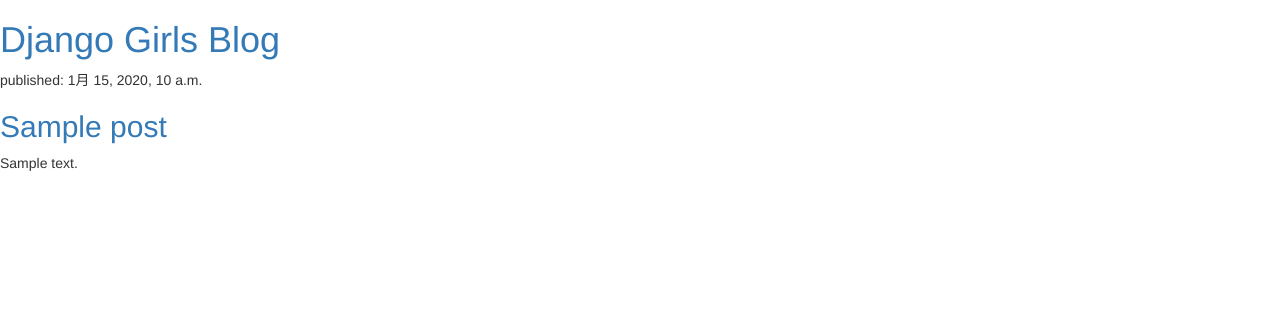
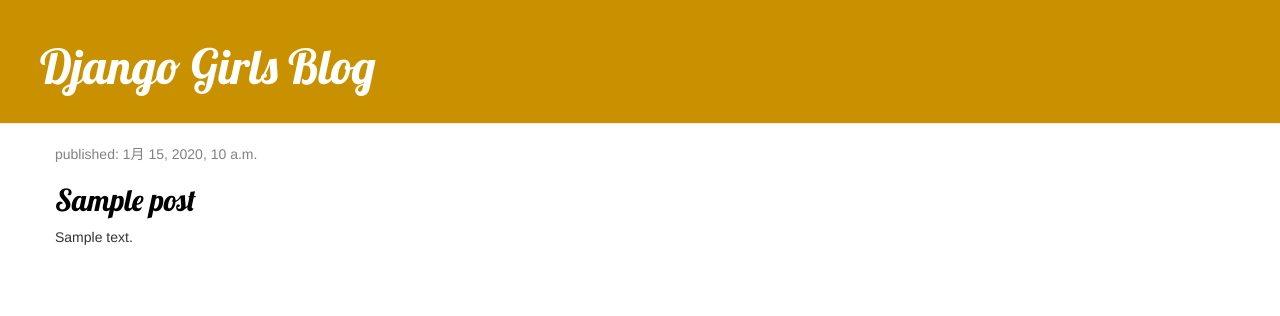
Before and after one commit to Snak0201/my-first-blog, a Django app: page / in a window 1280 px wide. Shown: the top 316 px of the page. Run offline with Django 3.2, Linux system fonts and the light colour scheme; tables that the repository leaves empty hold one stand-in row (values such as "Sample post"); some libraries are stand-ins or nearby versions.

Commit message:
Added view and template for detailed blog post as well as CSS for the site.

```diff
--- /dev/null
+++ b/blog/static/css/blog.css
@@ -0,0 +1,51 @@
+h1 a, h2 a {
+    color: #C25100;
+    font-family: "Lobster";
+}
+
+.page-header {
+    background-color: #C99100;
+    margin-top: 0;
+    padding: 20px 20px 20px 40px;
+}
+
+.page-header h1, .page-header h1 a, .page-header h1 a:visited, .page-header h1 a:active {
+    color: #ffffff;
+    font-size: 36pt;
+    text-decoration: none;
+}
+
+.content {
+    margin-left: 40px;
+}
+
+h1, h2, h3, h4 {
+    font-family: 'Lobster', cursive;
+}
+
+.date {
+    color: #828282;
+}
+
+.save {
+    float: right;
+}
+
+.post-form textarea, .post-form input {
+    width: 100%;
+}
+
+.top-menu, .top-menu:hover, .top-menu:visited {
+    color: #ffffff;
+    float: right;
+    font-size: 26pt;
+    margin-right: 20px;
+}
+
+.post {
+    margin-bottom: 70px;
+}
+
+.post h2 a, .post h2 a:visited {
+    color: #000000;
+}
--- /dev/null
+++ b/blog/templates/blog/base.html
@@ -0,0 +1,24 @@
+{% load static %}
+<!DOCTYPE html>
+<html>
+    <head>
+        <title>Django Girls blog</title>
+        <link rel="stylesheet" href="//maxcdn.bootstrapcdn.com/bootstrap/3.2.0/css/bootstrap.min.css">
+        <link rel="stylesheet" href="//maxcdn.bootstrapcdn.com/bootstrap/3.2.0/css/bootstrap-theme.min.css">
+        <link href="//fonts.googleapis.com/css?family=Lobster&subset=latin,latin-ext" rel="stylesheet" type="text/css">
+        <link rel="stylesheet" href="{% static 'css/blog.css' %}">
+    </head>
+    <body>
+    <div class="page-header">
+        <h1><a href="/">Django Girls Blog</a></h1>
+    </div>
+    <div class="content container">
+        <div class="row">
+            <div class="col-md-8">
+            {% block content %}
+            {% endblock %}
+            </div>
+        </div>
+    </div>
+</body>
+</html>
--- a/blog/templates/blog/post_list.html
+++ b/blog/templates/blog/post_list.html
@@ -1,22 +1,14 @@
-{% load static %}
-<html>
-    <head>
-        <title>Django Girls blog</title>
-        <link rel="stylesheet" href="//maxcdn.bootstrapcdn.com/bootstrap/3.2.0/css/bootstrap.min.css">
-        <link rel="stylesheet" href="//maxcdn.bootstrapcdn.com/bootstrap/3.2.0/css/bootstrap-theme.min.css">
-        <link rel="stylesheet" href="{% static 'css/blog.css' %}">
-    </head>
-    <body>
-        <div>
-            <h1><a href="/">Django Girls Blog</a></h1>
-        </div>
+<!DOCTYPE html>
+{% extends "blog/base.html" %}
 
-        {% for post in posts %}
-            <div>
-                <p>published: {{ post.published_date }}</p>
-                <h2><a href="">{{ post.title }}</a></h2>
-                <p>{{ post.text|linebreaksbr }}</p>
-            </div>
-        {% endfor %}
-    </body>
-</html>
+{% block content %}
+  {% for post in posts %}
+    <div class="post">
+      <div class="date">
+        <p>published: {{ post.published_date }}</p>
+      </div>
+      <h2><a href="{% url 'post_detail' pk=post.pk %}">{{ post.title }}</a></h2>
+      <p>{{ post.text|linebreaksbr }}</p>
+    </div>
+  {% endfor %}
+{% endblock %}
--- a/blog/urls.py
+++ b/blog/urls.py
@@ -2,5 +2,6 @@
 from . import views
 
 urlpatterns = [
-    path("", views.post_list, name='post_list')
+    path("", views.post_list, name='post_list'),
+    path('post/<int:pk>/', views.post_detail, name='post_detail'),
 ]
--- a/blog/views.py
+++ b/blog/views.py
@@ -1,8 +1,12 @@
 from django.shortcuts import render
 from django.utils import timezone
 from .models import Post
+from django.shortcuts import render, get_object_or_404
 
 # Create your views here.
 def post_list(request):
     posts = Post.objects.filter(published_date__lte=timezone.now()).order_by('published_date')
     return render(request, "blog/post_list.html", {'posts': posts})
+def post_detail(request, pk):
+    post = get_object_or_404(Post, pk=pk)
+    return render(request, 'blog/post_detail.html', {'post': post})
--- a/mysite/settings.py
+++ b/mysite/settings.py
@@ -120,3 +120,6 @@
 
 STATIC_URL = '/static/'
 STATIC_ROOT = os.path.join(BASE_DIR, 'static')
+STATICFILES_DIRS = [
+    BASE_DIR,
+]
```
Also changed, not shown: blog/templates/blog/post_detail.html (added, +13 -0 lines).
